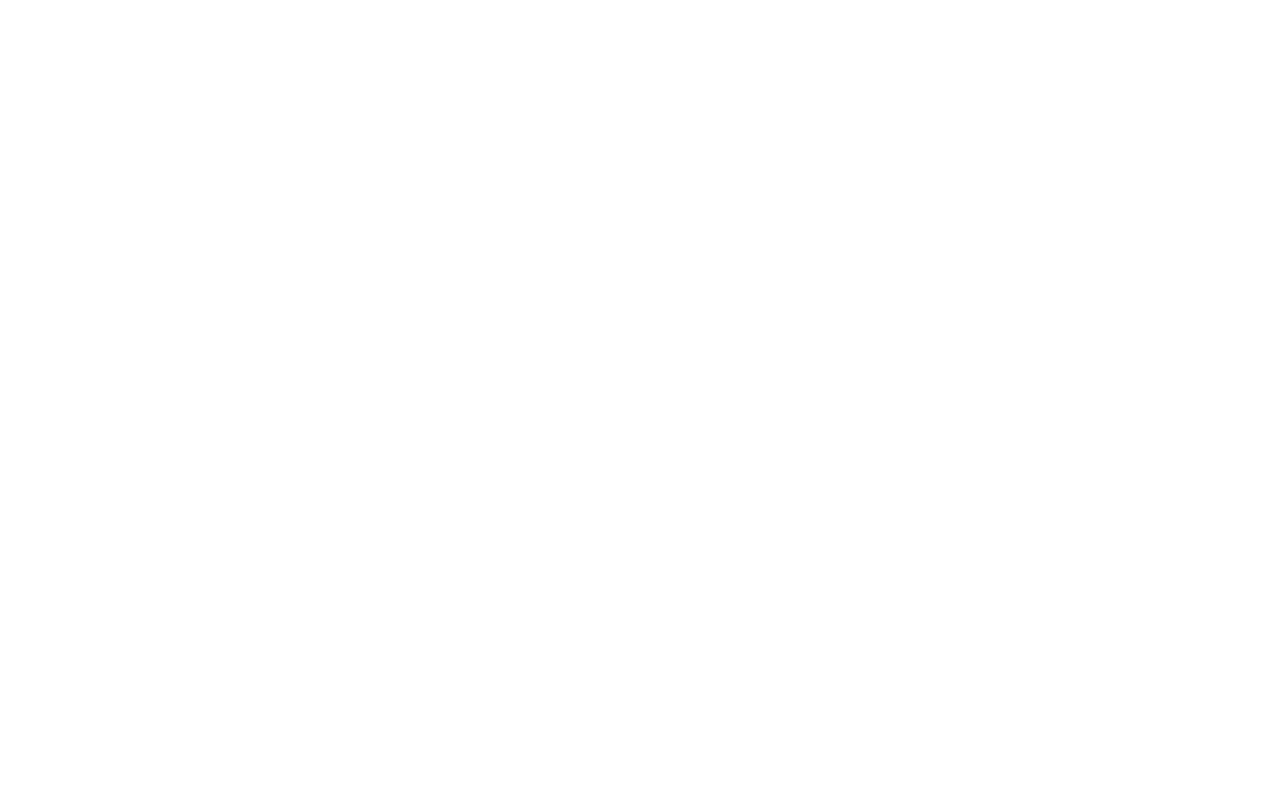
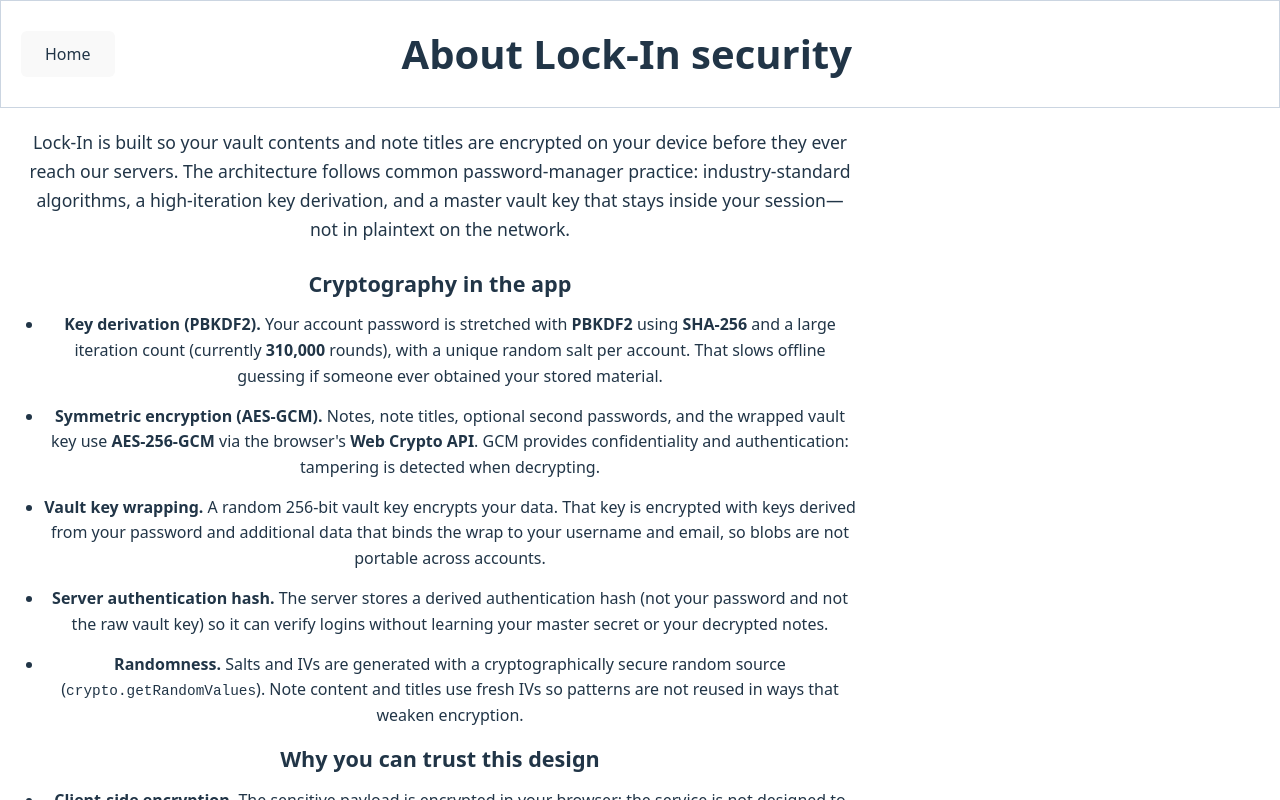
Before and after one commit to andreyg8479/Lock-In, a React app in the folder frontend/: page /About in a window 1280 px wide. Before the commit this address had no page. Built offline with nearby package versions, Linux system fonts and the light colour scheme; the HTML template or start-up script is replaced by a standard one.

Commit message:
about page done

```diff
--- /dev/null
+++ b/frontend/src/About.css
@@ -0,0 +1,48 @@
+.about-page {
+	display: flex;
+	flex-direction: column;
+	height: 100vh;
+	overflow: hidden;
+}
+
+.top-bar-spacer {
+	width: 120px;
+	flex-shrink: 0;
+}
+
+.about-scroll {
+	flex: 1;
+	overflow: auto;
+	padding: 20px 24px 40px;
+	max-width: 52rem;
+}
+
+.about-lead {
+	font-size: 1.1rem;
+	line-height: 1.65;
+	margin: 0 0 1.5rem;
+	color: var(--color-text, inherit);
+}
+
+.about-section h2 {
+	font-size: 1.35rem;
+	margin: 0 0 0.75rem;
+}
+
+.about-list {
+	margin: 0;
+	padding-left: 1.25rem;
+	line-height: 1.6;
+}
+
+.about-list li {
+	margin-bottom: 0.9rem;
+}
+
+.about-list li strong {
+	font-weight: 600;
+}
+
+.about-list code {
+	font-size: 0.9em;
+}
--- /dev/null
+++ b/frontend/src/About.tsx
@@ -0,0 +1,89 @@
+import { useNavigate } from "react-router-dom";
+import "./Settings.css";
+import "./About.css";
+
+function About() {
+	const navigate = useNavigate();
+
+	return (
+		<div className="about-page">
+			<div className="top-bar">
+				<button type="button" className="home-button" onClick={() => navigate("/main")}>
+					Home
+				</button>
+				<h1>About Lock-In security</h1>
+				<div className="top-bar-spacer" aria-hidden="true" />
+			</div>
+
+			<div className="about-scroll">
+				<p className="about-lead">
+					Lock-In is built so your vault contents and note titles are encrypted on your device before they ever reach
+					our servers. The architecture follows common password-manager practice: industry-standard algorithms, a
+					high-iteration key derivation, and a master vault key that stays inside your session—not in plaintext on
+					the network.
+				</p>
+
+				<section className="about-section" aria-labelledby="about-crypto">
+					<h2 id="about-crypto">Cryptography in the app</h2>
+					<ul className="about-list">
+						<li>
+							<strong>Key derivation (PBKDF2).</strong> Your account password is stretched with{" "}
+							<strong>PBKDF2</strong> using <strong>SHA-256</strong> and a large iteration count
+							(currently <strong>310,000</strong> rounds), with a unique random salt per account. That slows
+							offline guessing if someone ever obtained your stored material.
+						</li>
+						<li>
+							<strong>Symmetric encryption (AES-GCM).</strong> Notes, note titles, optional second passwords, and
+							the wrapped vault key use <strong>AES-256-GCM</strong> via the browser&apos;s{" "}
+							<strong>Web Crypto API</strong>. GCM provides confidentiality and authentication: tampering is
+							detected when decrypting.
+						</li>
+						<li>
+							<strong>Vault key wrapping.</strong> A random 256-bit vault key encrypts your data. That key is
+							encrypted with keys derived from your password and additional data that binds the wrap to your
+							username and email, so blobs are not portable across accounts.
+						</li>
+						<li>
+							<strong>Server authentication hash.</strong> The server stores a derived authentication hash (not
+							your password and not the raw vault key) so it can verify logins without learning your master
+							secret or your decrypted notes.
+						</li>
+						<li>
+							<strong>Randomness.</strong> Salts and IVs are generated with a cryptographically secure random
+							source (<code>crypto.getRandomValues</code>). Note content and titles use fresh IVs so patterns
+							are not reused in ways that weaken encryption.
+						</li>
+					</ul>
+				</section>
+
+				<section className="about-section" aria-labelledby="about-trust">
+					<h2 id="about-trust">Why you can trust this design</h2>
+					<ul className="about-list">
+						<li>
+							<strong>Client-side encryption.</strong> The sensitive payload is encrypted in your browser; the
+							service is not designed to read your note plaintext or your master password.
+						</li>
+						<li>
+							<strong>Standard, well-studied building blocks.</strong> PBKDF2, SHA-256, and AES-GCM are widely
+							audited choices. Using the platform Web Crypto implementation keeps operations in well-tested
+							browser code paths.
+						</li>
+						<li>
+							<strong>Defense in depth.</strong> You can add <strong>two-factor authentication (2FA)</strong> in
+							Settings so a stolen password alone is not enough to access the account, depending on your threat
+							model.
+						</li>
+						<li>
+							<strong>Honest limits.</strong> Trust also depends on your device being free of malware, you
+							choosing a strong master password, and keeping your session secure. No cloud vault removes the
+							need for good habits—but Lock-In is built so we are not a trusted party for your note contents in
+							the way a plaintext cloud provider would be.
+						</li>
+					</ul>
+				</section>
+			</div>
+		</div>
+	);
+}
+
+export default About;
--- a/frontend/src/App.tsx
+++ b/frontend/src/App.tsx
@@ -11,6 +11,7 @@
 import ChangeMasterPassword from "./ChangeMasterPassword";
 import PasswordMemorizer from "./PasswordMemorizer";
 import ImportNote from "./ImportNote";
+import About from "./About";
 
 
 function PagesList() {
@@ -28,6 +29,7 @@
 				<Link to="/ChangeMasterPassword"> (ChangeMasterPassword)   </Link>
 				<Link to="/PasswordMemorizer"> (PasswordMemorizer)   </Link>
 				<Link to="/ImportNote"> (ImportNote)   </Link>
+				<Link to="/About"> (About)   </Link>
 			</div>
 		</div>
 	);
@@ -63,6 +65,9 @@
 			<button type="button" onClick={() => navigate("/ImportNote")}>
 				Import Note
 			</button>
+			<button type="button" onClick={() => navigate("/About")}>
+				About
+			</button>
 		</div>
 	);
 }
@@ -87,6 +92,7 @@
 			<Route path="/ChangeMasterPassword" element={<ChangeMasterPassword />} />
 			<Route path="/PasswordMemorizer" element={<PasswordMemorizer />} />
 			<Route path="/ImportNote" element={<ImportNote />} />
+			<Route path="/About" element={<About />} />
 		</Routes>
 	</Router>
   )
```
